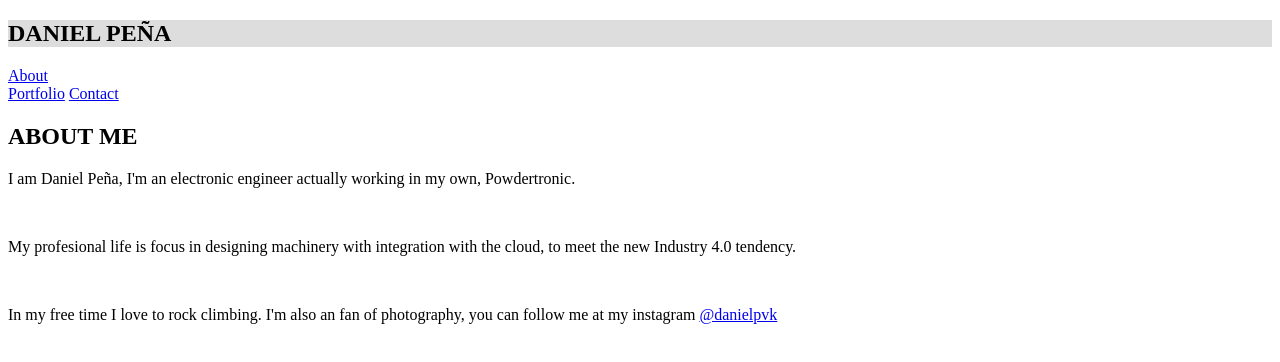
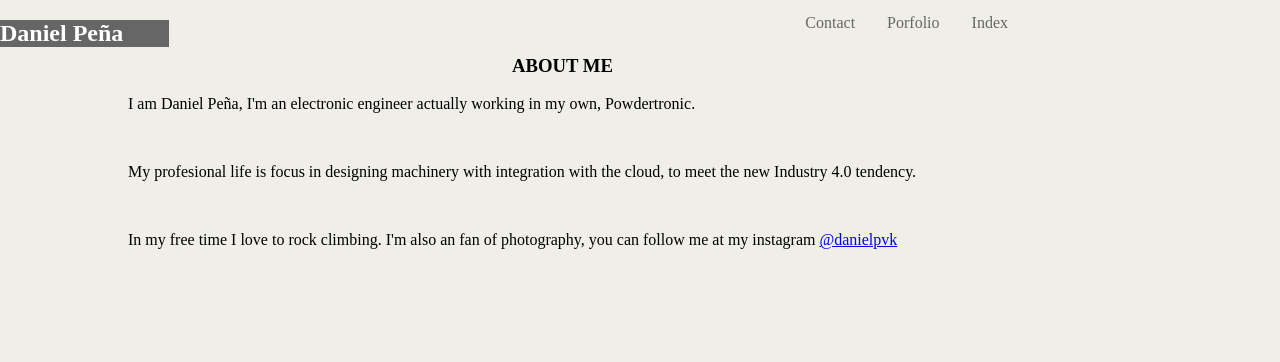
Before and after one commit to danielpvk/Basic-Portfolio, a plain HTML site: page index.html in a window 1280 px wide. Drawn offline with Linux system fonts and the light colour scheme; files that its build step writes are made by us from their sources.

Commit message:
version con lista en el heather -total disaster

```diff
--- a/assets/css/style.css
+++ b/assets/css/style.css
@@ -1,8 +1,70 @@
-.head{
-    width: 80%;
+header{
+    width:80%;
 }
 
+body {
+    padding: 0;
+    margin: 0;
+    background: #efeee7;
+  }
+.title{
+    color:#FFFFFF;
+}
 
-.titulo{
-    background-color:#dddddd;
+li{
+    float:right;
 }
+li a {
+    display: block;
+    color: #666666;
+    text-align: center;
+    padding: 14px 16px;
+    text-decoration: none;
+}
+ul {
+    list-style-type: none;
+    margin: 0;
+    padding: 0;
+    overflow: hidden;
+}
+.name {
+    width:50%;
+    float: left;
+    margin:0;
+    padding:0;
+}
+.links{
+     width:50%;
+     float: right;
+     margin:0;
+     padding:0;
+}
+.third-R{
+    float:left;
+
+    width:33%;
+     margin:0;
+    padding:0;
+   }
+.third-C{
+
+    width:33%;
+    margin:0;
+    padding:0;
+    background-color:#666666;
+}
+.third-L{
+    float:left;
+    width:33%;
+    margin:0;
+    padding:0;
+
+}
+.container{
+    width:80%;
+    margin:0 auto;
+    padding:0;
+}
+h3{
+    text-align:left;
+}
--- a/index.html
+++ b/index.html
@@ -5,24 +5,39 @@
 
         <title>Portfolio</title>
       <!-- CSS Reference -->
+      <link rel="stylesheet" href="reset.css">
          <link rel="stylesheet" href="assets/css/style.css">
 
     </head>
     <body>
-        <div class"head">
-            <section class="titulo"><h1>DANIEL PEÑA</h1></section>
-            <section><a href="index.html">About</a></section>
-             <a href="portfolio.html">Portfolio</a>
-              <a href="contact.html">Contact</a>
+        <header>
+            <section class="name">
+                <div class="third-L"> </div>
+
+                <div class="third-C"> <h1 class="title">Daniel Peña</h1>  </div>
+                <div class="third-R"> </div>
+            </section>
+            <section class="links">
+                    <ul>
+                            <li><a href="index.html">Index</a></li>
+                            <li><a href="portfolio.html">Porfolio</a></li>
+                            <li><a href="contact.html">Contact</a></li>
+                    </ul>
+            </section>
+        </header>
+        <br>
+        <br>
+        <div class="container">
+            <div class="about">
+            <h3>ABOUT ME</h3>
             </div>
-        <h2>ABOUT ME</h2>
-
             <P>I am Daniel Peña, I'm an electronic engineer actually working in my own, Powdertronic.</P>
             <br>
              <p>My profesional life is focus in designing machinery with integration with the cloud, to meet the new Industry 4.0 tendency.</p>
               <br>
                <P>In my free time I love to rock climbing.  I'm also an fan of photography, you can follow me at my instagram <a href="https://www.instagram.com/danielpvk/">@danielpvk</a>
               </P>
+        </div>
 
 
 
```
Lines whose indentation alone changed are shown as unchanged.
